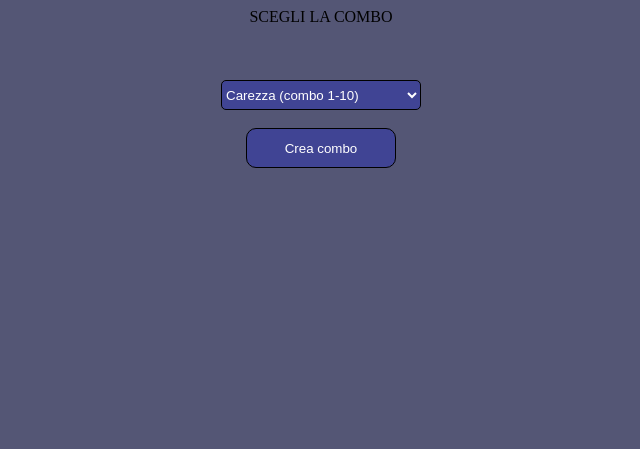
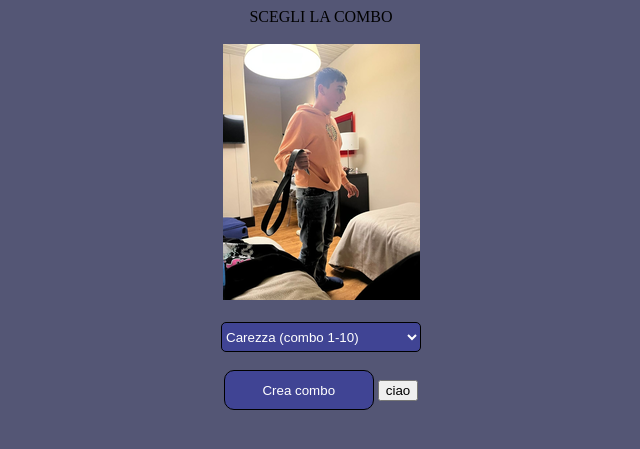
Before and after one commit to XxFortuna98xX/Comboapp, a Flask app: template templates/index.html in a window 1280 px wide. Shown: the top 449 px of the page, without its empty margins (319-959 px from the left). Run offline with Flask 3, Linux system fonts and the light colour scheme; the template is opened without the code that fills it, so the values that code supplies are empty.

Commit message:
Add files via upload

```diff
--- a/templates/index.html
+++ b/templates/index.html
@@ -1,16 +1,18 @@
 <!DOCTYPE html>
 <html>
 <head>
-    <title>Label Example</title>
-    <link rel="stylesheet" type="text/css" href="{{ url_for('static', filename='Myfont/css/button.css') }}">
+    <title>Simone.caffudramenti.com</title>
+    <link rel="icon" type="image/png", href="static\pics\simon.png">
+    <link rel="stylesheet" type="text/css" href="static\Myfont\css\button.css" >
 </head>
 <body>
     <div class="container">
         <center><label for="name">SCEGLI LA COMBO</label><center>
         <br>
-        <center><img src="{{ user_image }}" ><center>
+        <center><img src="static\pics\Simo.ico" ><center>
         <br>
-        <select id="Sceglicombo">
+        <form method="POST" action="/gen">
+            <select id ="sceglicombo" name="sceglicombo">
               <option value="10">Carezza (combo 1-10)</option>
               <option value="15">Saluto (combo 1-15)</option>
               <option value="20">Normale (combo 1-20)</option>
@@ -21,7 +23,11 @@
             </select>
             <br>
             <br>
-        <center><button id="Bottone">Crea combo</button><center>
+            <button id="Bottone">Crea combo</button>
+            <a href="https://www.google.com/">
+                <button>ciao</button>
+            </a>
+        </form>
     </div>
 </body>
 </html>
--- /dev/null
+++ b/templates/pag.html
@@ -0,0 +1,3 @@
+<!DOCTYPE html>
+<html>
+</html>
--- /dev/null
+++ b/templates/static/Myfont/css/button.css
@@ -0,0 +1,19 @@
+#Bottone {
+    width: 150px;
+    height: 40px;
+    background-color: #404494;
+    color: white;
+    border-radius: 10px;
+    border: 1px solid black;
+}
+#sceglicombo {
+    width: 200px; /* Imposta la larghezza del menu a discesa */
+    height: 30px;
+    background-color: #404494; /* Imposta il colore di sfondo */
+    color: white; /* Imposta il colore del testo */
+    border: 1px solid black; /* Imposta lo stile del bordo */
+    border-radius: 5px; /* Arrotonda gli angoli */
+}
+body {
+    background-color: #545675; /* Imposta il colore di sfondo della pagina */
+}
--- /dev/null
+++ b/templates/static/pagine/pag.html
@@ -0,0 +1,3 @@
+<!DOCTYPE html>
+<html>
+</html>
```
Also changed, not shown: templates/static/pics/Simo.ico (added), templates/static/pics/Simo.png (added), templates/static/pics/simo.svg (added), templates/static/pics/simon.png (added). Lines whose indentation alone changed are shown as unchanged.
